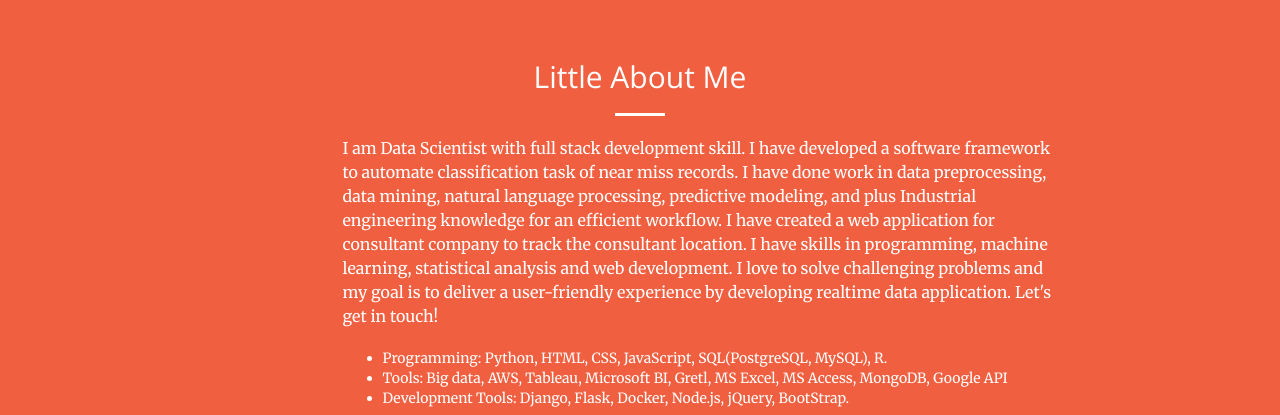
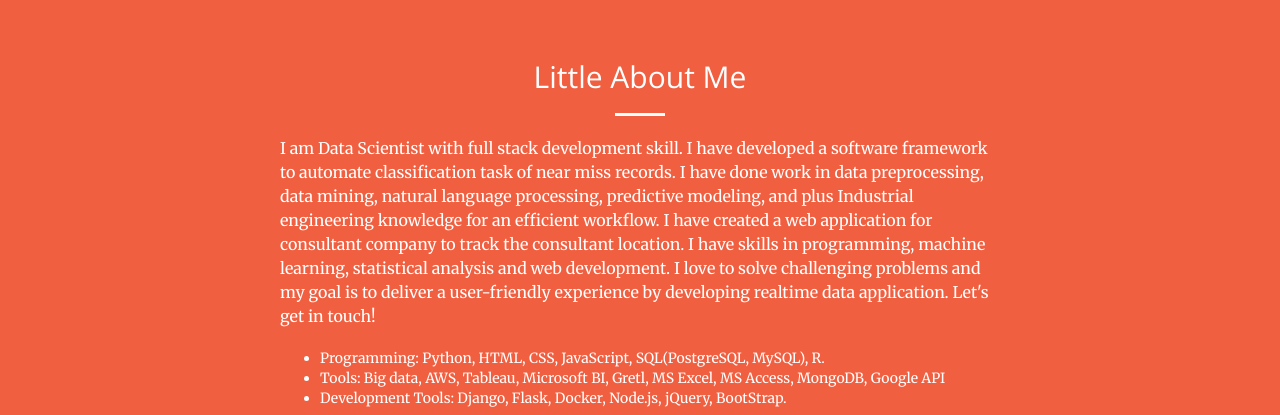
Before and after one commit to dattatele/dattatele.github.io, a website: page index.html in a window 1280 px wide. Shown: the part 840-1255 px from the top of the page. Drawn offline with nearby package versions, Linux system fonts and the light colour scheme.

Commit message:
0offfset

```diff
--- a/index.html
+++ b/index.html
@@ -88,7 +88,7 @@
                 <div class="col-lg-8 col-lg-offset-2 text-center">
                     <h2 class="section-heading">Little About Me</h2>
                     <hr class="light">
-                    <div class="col-lg-12 col-lg-offset-1 text-center" style="text-align: left">
+                    <div class="col-lg-12 col-lg-offset-0 text-center" style="text-align: left">
                     <p class="text">I am Data Scientist with full stack development skill. I have developed a software framework to automate classification task of near miss records. I have done work in data preprocessing, data mining, natural language processing, predictive modeling, and plus Industrial engineering knowledge for an efficient workflow. I have created a web application for consultant company to track the consultant location. I have skills in programming, machine learning, statistical analysis and web development. I love to solve challenging problems and my goal is to deliver a user-friendly experience by developing realtime data application. Let's get in touch!</p>
                     <ul><li>Programming: Python, HTML, CSS, JavaScript, SQL(PostgreSQL, MySQL), R.</li> <li>Tools: Big data, AWS, Tableau, Microsoft BI, Gretl, MS Excel, MS Access, MongoDB, Google API </li> <li>Development Tools: Django, Flask, Docker, Node.js, jQuery, BootStrap. </li>
                     </ul>
```
